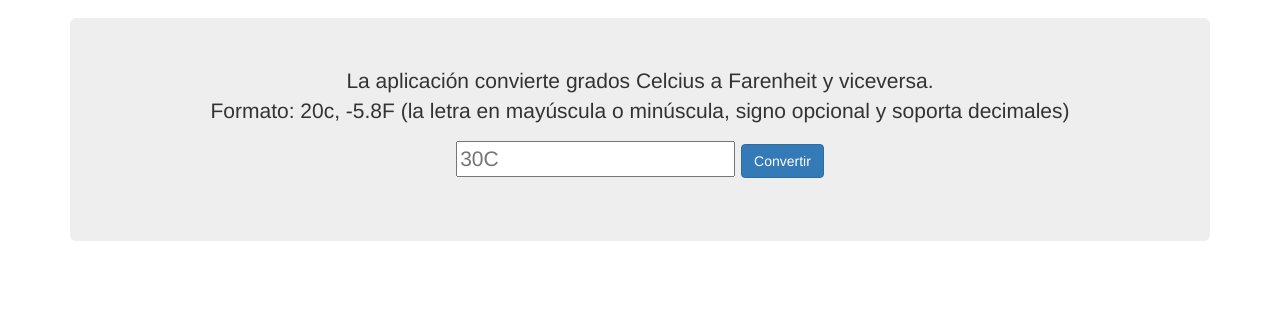
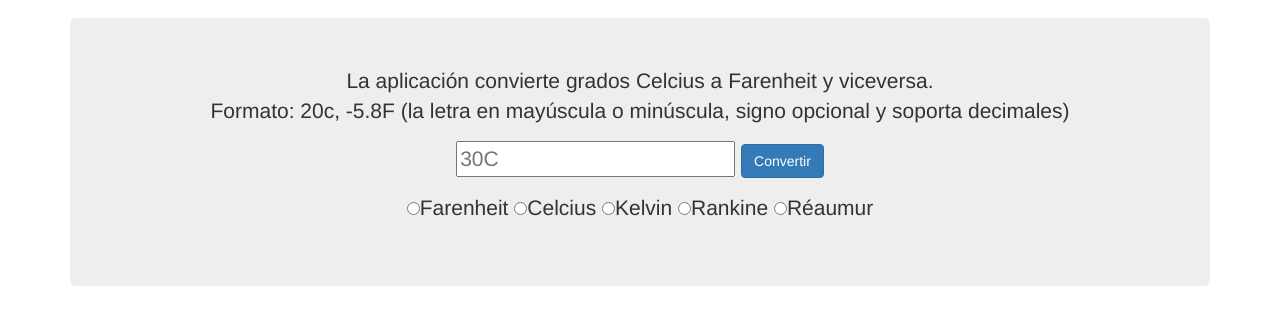
Before and after one commit to alu0100837353/TryingTravis, a plain HTML site: page index.html in a window 1280 px wide. Shown: the part 88-412 px from the top of the page. Drawn offline with nearby package versions, Linux system fonts and the light colour scheme.

Commit message:
Added radio buttons to index.html to choose the type to convert

```diff
--- a/index.html
+++ b/index.html
@@ -32,6 +32,13 @@
                     <input id="temperatura_original" placeholder="30C"/>
                     <button class="btn btn-primary" type="button" onclick="calcular_temperatura()">Convertir</button>
                </p>
+               <p align="center">
+                   <input type="radio" name="grados" id="farenheit" value="f">Farenheit</imput>
+                   <input type="radio" name="grados" id="celcius" value="c">Celcius</imput>
+                   <input type="radio" name="grados" id="kelvin" value="k">Kelvin</imput>
+                   <input type="radio" name="grados" id="rankine" value="ra">Rankine</imput>
+                   <input type="radio" name="grados" id="reaumur" value="re">Réaumur</imput>
+               </p>
             </div>
             <!--<h1 align="center">
                 <span class="label label-success">Resultado</span>
```
